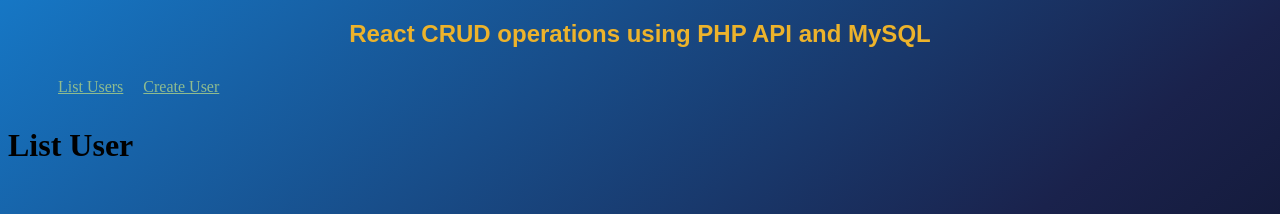
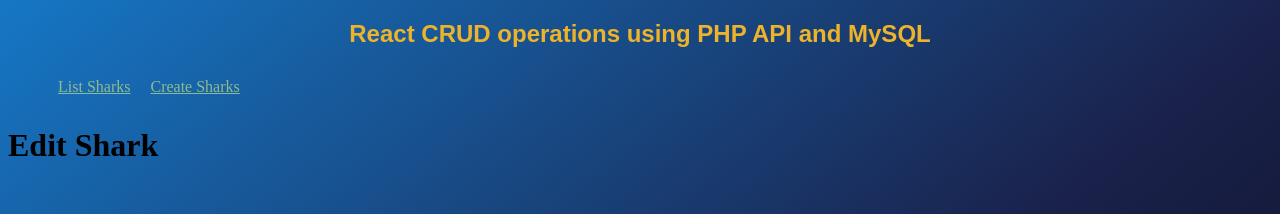
Before and after one commit to cesar-gz/Sharks, a JavaScript app in the folder evolution/: page /user/1/edit in a window 1280 px wide. Shown: the top 214 px of the page. Built offline with nearby package versions, Linux system fonts and the light colour scheme; the HTML template or start-up script is replaced by a standard one.

Commit message:
name changes.

```diff
--- a/evolution/src/App.js
+++ b/evolution/src/App.js
@@ -1,8 +1,8 @@
 import { BrowserRouter, Routes, Route, Link } from 'react-router-dom';
 import './App.css';
-import CreateUser from './components/CreateUser';
-import ListUser from './components/ListUser';
-import EditUser from './components/ListUser';
+import CreateShark from './components/CreateShark';
+import ListSharks from './components/ListShark';
+import EditShark from './components/EditShark';
 
 function App() {
   return (
@@ -13,18 +13,18 @@
         <nav>
           <ul>
             <li>
-              <Link to="/">List Users</Link>
+              <Link to="/">List Sharks</Link>
             </li>
             <li>
-              <Link to="user/create">Create User</Link>
+              <Link to="user/create">Create Sharks</Link>
             </li>
           </ul>
         </nav>
 
         <Routes>
-          <Route index element={<ListUser />} />
-          <Route path="user/create" element={<CreateUser />} />
-          <Route path="user/:id/edit" element={<EditUser />} />
+          <Route index element={<ListSharks />} />
+          <Route path="user/create" element={<CreateShark />} />
+          <Route path="user/:id/edit" element={<EditShark />} />
 
         </Routes>
       </BrowserRouter>
--- /dev/null
+++ b/evolution/src/components/CreateShark.js
@@ -0,0 +1,5 @@
+export default function CreateShark() {
+  return (
+    <h1>Create Shark</h1>
+  )
+}
--- a/evolution/src/components/CreateUser.js
+++ /dev/null
@@ -1,5 +0,0 @@
-export default function CreateUser() {
-  return (
-    <h1>Create User</h1>
-  )
-}
--- /dev/null
+++ b/evolution/src/components/EditShark.js
@@ -0,0 +1,5 @@
+export default function EditShark() {
+  return (
+    <h1>Edit Shark</h1>
+  )
+}
--- a/evolution/src/components/EditUser.js
+++ /dev/null
@@ -1,5 +0,0 @@
-export default function EditUser() {
-  return (
-    <h1>Edit User</h1>
-  )
-}
--- /dev/null
+++ b/evolution/src/components/ListShark.js
@@ -0,0 +1,5 @@
+export default function ListSharks() {
+  return (
+    <h1>List Sharks</h1>
+  )
+}
--- a/evolution/src/components/ListUser.js
+++ /dev/null
@@ -1,5 +0,0 @@
-export default function ListUser() {
-  return (
-    <h1>List User</h1>
-  )
-}
```
